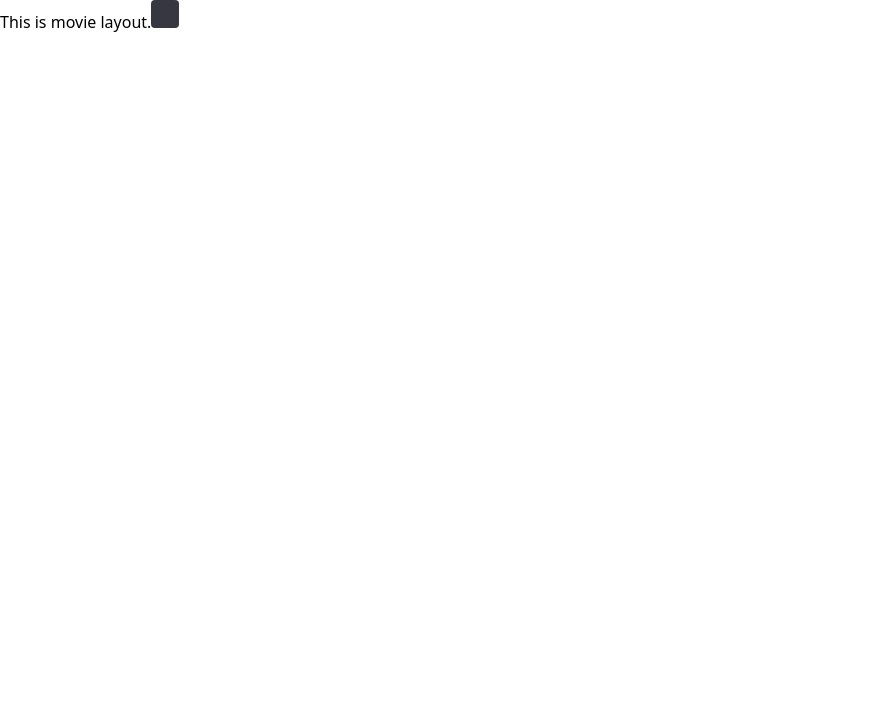
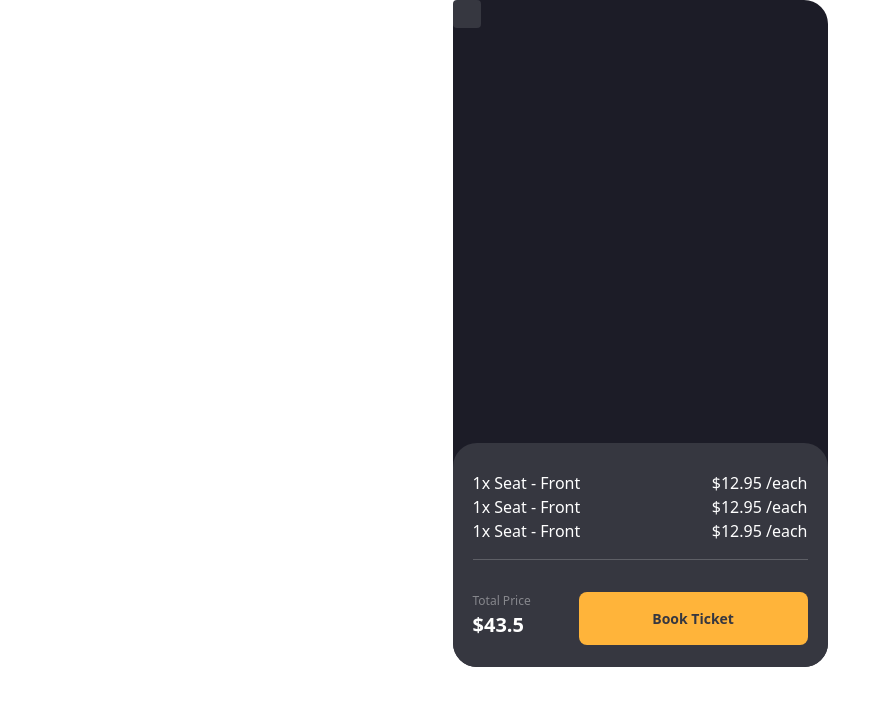
Before and after one commit to pswu11/camp10-midterm, a React (Vite) app: page /movies/1/select-seat in a window 1280 px wide. Shown: the top 706 px of the page, without its empty margins (0-888 px from the left). Built offline with nearby package versions, Linux system fonts and the light colour scheme.

Commit message:
basic design

```diff
--- /dev/null
+++ b/src/components/BookingSummary.tsx
@@ -0,0 +1,30 @@
+import { Button } from './Button';
+
+export function BookingSummary() {
+  return (
+    <div className="w-full max-h-56 bg-dark-light rounded-3xl px-5 pt-7 pb-6">
+      <div className='w-full'>
+        <li className='flex justify-between text-white'>
+          <span>1x <span>Seat - Front</span></span>
+          <span>$12.95 <span>/each</span></span>
+        </li>
+        <li className='flex justify-between text-white'>
+          <span>1x <span>Seat - Front</span></span>
+          <span>$12.95 <span>/each</span></span>
+        </li>
+        <li className='flex justify-between text-white'>
+          <span>1x <span>Seat - Front</span></span>
+          <span>$12.95 <span>/each</span></span>
+        </li>
+      </div>
+      <div className='border border-t-[1px] border-white-dimmed-heavy border-b-0 mt-4'></div>
+      <div className='justify-between w-full flex gap-12 mt-8'>
+        <div className='flex flex-col'>
+          <span className='text-s font-500 text-white-dimmed whitespace-nowrap'>Total Price</span>
+          <span className='text-xl font-700 text-white'>$43.5</span>
+        </div>
+        <Button className='mb-6'>Book Ticket</Button>
+      </div>
+    </div>
+  );
+}
--- a/src/components/Button.tsx
+++ b/src/components/Button.tsx
@@ -40,7 +40,7 @@ export function Button({
   return (
     <button
       className={clsx(
-        'flex justify-center font-700 text-center px-9 w-full rounded-lg',
+        'flex justify-center font-700 text-center items-center px-9 w-full rounded-lg',
         sizeStyle,
         disabledStyle,
         variantStyle,
--- a/src/layouts/MovieLayout.tsx
+++ b/src/layouts/MovieLayout.tsx
@@ -2,9 +2,8 @@ import { Outlet } from "react-router-dom";
 
 export function MovieLayout() {
   return (
-    <div>
-      This is movie layout.
-      <Outlet/>
+    <div className='bg-dark flex flex-col justify-between m-auto w-[375px] h-[667px] rounded-3xl'>
+        <Outlet />
     </div>
   );
 }
--- a/src/pages/SelectSeat.tsx
+++ b/src/pages/SelectSeat.tsx
@@ -3,6 +3,7 @@
 
 import { useState } from 'react';
 import Seat from '../components/Seat';
+import { BookingSummary } from '../components/BookingSummary';
 
 export function SelectSeat() {
   const [isSelected, setIsSelected] = useState(false);
@@ -12,10 +13,13 @@ export function SelectSeat() {
     console.log(seatId);
   };
   return (
-    <Seat
-      seatid={1}
-      onClick={() => handleSeatClick(1)}
-      isSelected={isSelected}
-    />
+    <>
+      <Seat
+        seatid={1}
+        onClick={() => handleSeatClick(1)}
+        isSelected={isSelected}
+      />
+      <BookingSummary />
+    </>
   );
 }
--- a/tailwind.config.js
+++ b/tailwind.config.js
@@ -23,6 +23,7 @@ export default {
     },
 
     fontSize: {
+      xl: '1.25rem',
       l: '1rem',
       m: '0.875rem',
       s: '0.75rem',
```
